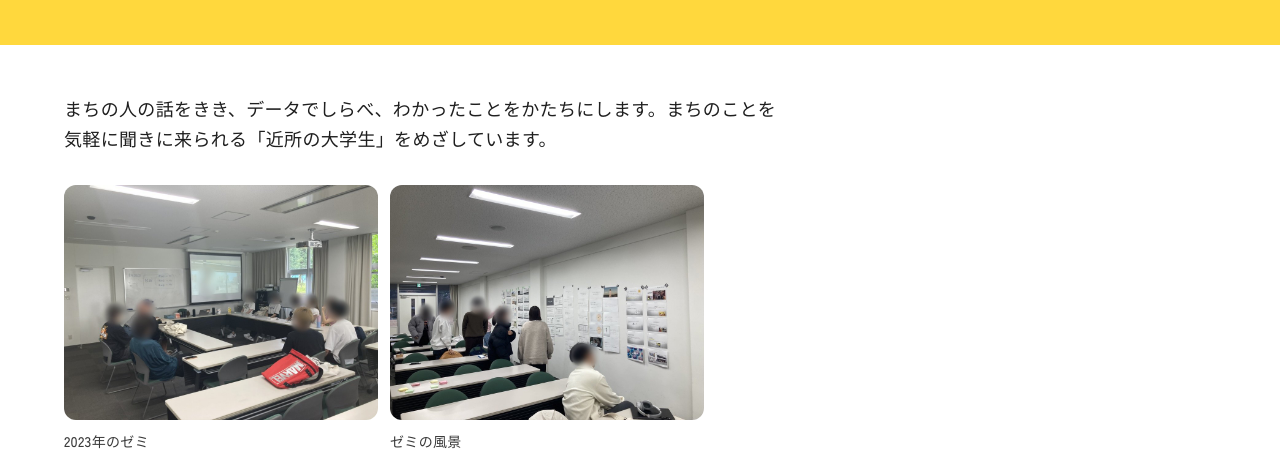
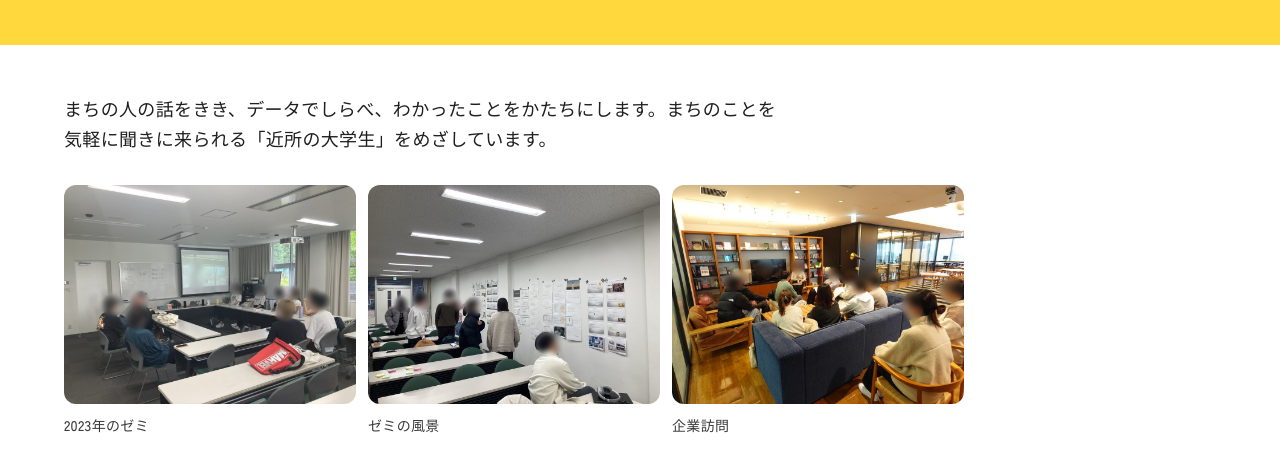
Before and after one commit to koseimiyazaki/myweb, an Astro site: page /seminar in a window 1280 px wide. Shown: the part 303-770 px from the top of the page. Built offline with nearby package versions, Linux system fonts and the light colour scheme; Astro itself is replaced by a stand-in of ours; a web font is replaced by a local one.

Commit message:
ゼミ風景に企業訪問を追加（顔はぼかし）
Co-Authored-By: Claude Opus 5.5 <noreply@anthropic.com>
Claude-Session: https://claude.ai/code/session_019HVfXgnykPWVn6ptdB1NJx

```diff
--- a/src/pages/seminar.astro
+++ b/src/pages/seminar.astro
@@ -63,6 +63,10 @@ const projects = [
         <img src="/seminar/projects/seminar-scene-gallery.jpg" alt="壁に貼った資料を見て回る学生たち" width="1024" height="768" loading="lazy" />
         <figcaption>ゼミの風景</figcaption>
       </figure>
+      <figure class="scene">
+        <img src="/seminar/projects/company-visit.jpg" alt="企業のラウンジで担当の方の話を聞く学生たち" width="1086" height="724" loading="lazy" />
+        <figcaption>企業訪問</figcaption>
+      </figure>
     </div>
 
 
--- a/src/styles/global.css
+++ b/src/styles/global.css
@@ -109,9 +109,9 @@ main.semi-main { padding: 0; }
 .project__text { margin: 0; font-size: 14px; line-height: 1.7; }
 
 /* ゼミの風景（紹介文の下に1枚） */
-.scenes { display: grid; grid-template-columns: repeat(2, minmax(0, 1fr)); max-width: 640px; gap: var(--space-3); margin: 0 0 var(--space-8); }
+.scenes { display: grid; grid-template-columns: repeat(3, minmax(0, 1fr)); max-width: 900px; gap: var(--space-3); margin: 0 0 var(--space-8); }
 .scene { margin: 0; }
-.scene img { display: block; width: 100%; height: auto; border-radius: var(--radius-md); }
+.scene img { display: block; width: 100%; height: auto; aspect-ratio: 4 / 3; object-fit: cover; border-radius: var(--radius-md); }
 .scene figcaption { margin-top: var(--space-2); font-size: 14px; color: var(--ink-muted); }
 @media (max-width: 599px) { .projects { grid-template-columns: repeat(2, minmax(0, 1fr)); } }
 .project__thumbs { display: flex; gap: var(--space-1); margin-top: var(--space-1); }
@@ -119,3 +119,4 @@ main.semi-main { padding: 0; }
 .project__thumb img { width: 48px; height: 48px; object-fit: cover; border-radius: 6px; display: block; }
 .project__thumb[aria-pressed='true'] { border-color: var(--ink); }
 .project__thumb:focus-visible { outline: 2px solid var(--ink); outline-offset: 2px; }
+@media (max-width: 599px) { .scenes { grid-template-columns: repeat(2, minmax(0, 1fr)); } }
```
Also changed, not shown: public/seminar/projects/company-visit.jpg (added).
